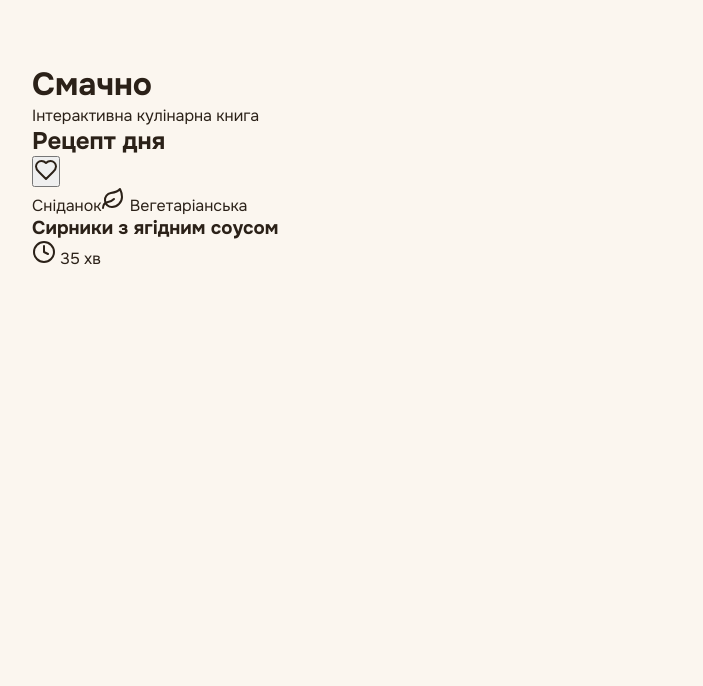
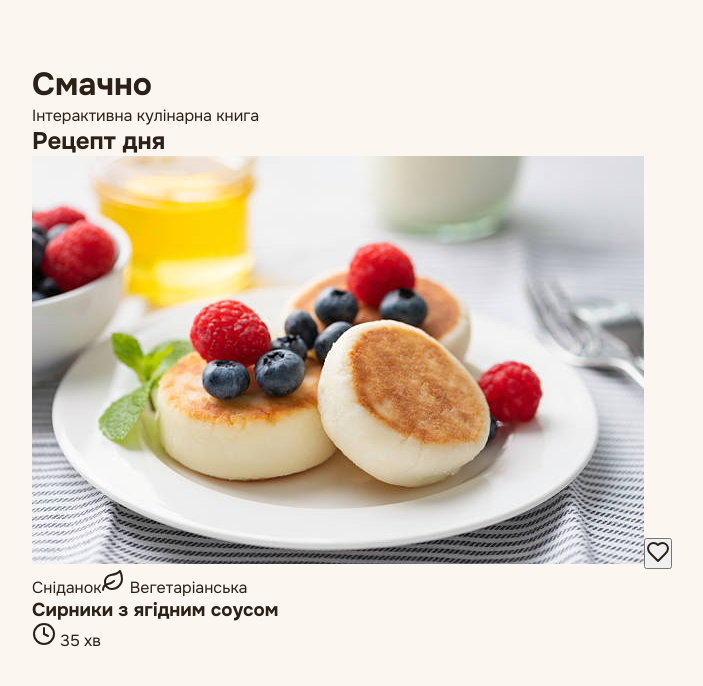
Before and after one commit to reshetovadarina/Smachno, a Vue app: page / in a window 1280 px wide. Shown: the top 686 px of the page, without its empty margins (32-735 px from the left). Built offline with nearby package versions, Linux system fonts and the light colour scheme.

Commit message:
feat: dynamically display the recipe of the day image using the :src directive

```diff
--- a/src/App.vue
+++ b/src/App.vue
@@ -1,13 +1,16 @@
 <script setup>
 import { ref } from 'vue'
+
 import iconHeart from './assets/heart.svg'
 import iconLeaf from './assets/leaf.svg'
 import iconClock from './assets/clock.svg'
+import imgSyrnyky from './assets/syrnyky.jpg'
 
 const recipeOfDay = ref({
   title: 'Сирники з ягідним соусом',
   category: 'Сніданок',
   cookingTime: '35 хв',
+   image: imgSyrnyky
 })</script>
 
 <template>
@@ -23,7 +26,7 @@ const recipeOfDay = ref({
 
       <div class="recipe-card-vertical">
         <div class="card-media-wrapper">
-
+          <img :src="recipeOfDay.image" :alt="recipeOfDay.title" class="recipe-main-img" />
 
           <button class="card-favorite-action" aria-label="Додати в улюблене">
             <img :src="iconHeart" alt="Сердечко" class="icon-heart" />
```
Also changed, not shown: src/assets/syrnyky.jpg (added).
